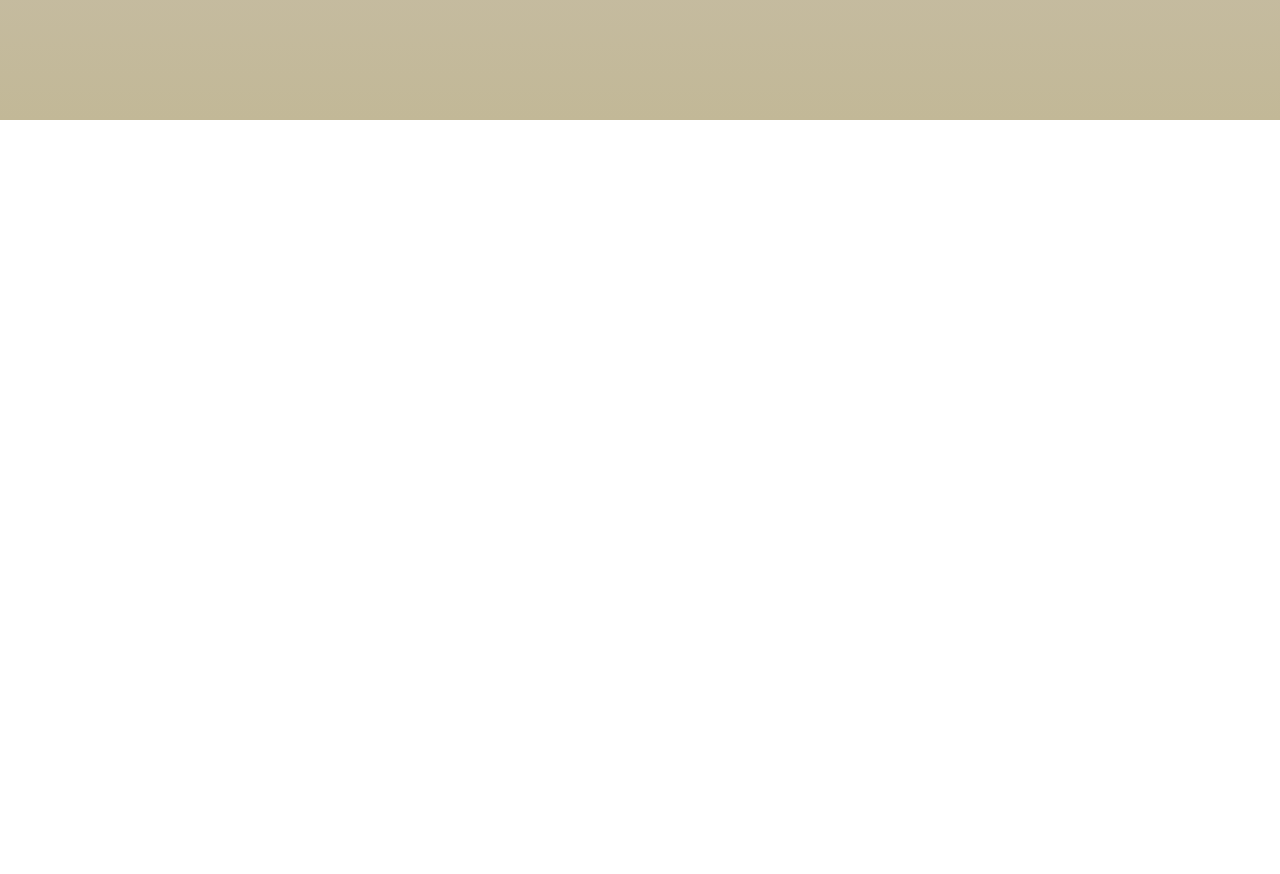
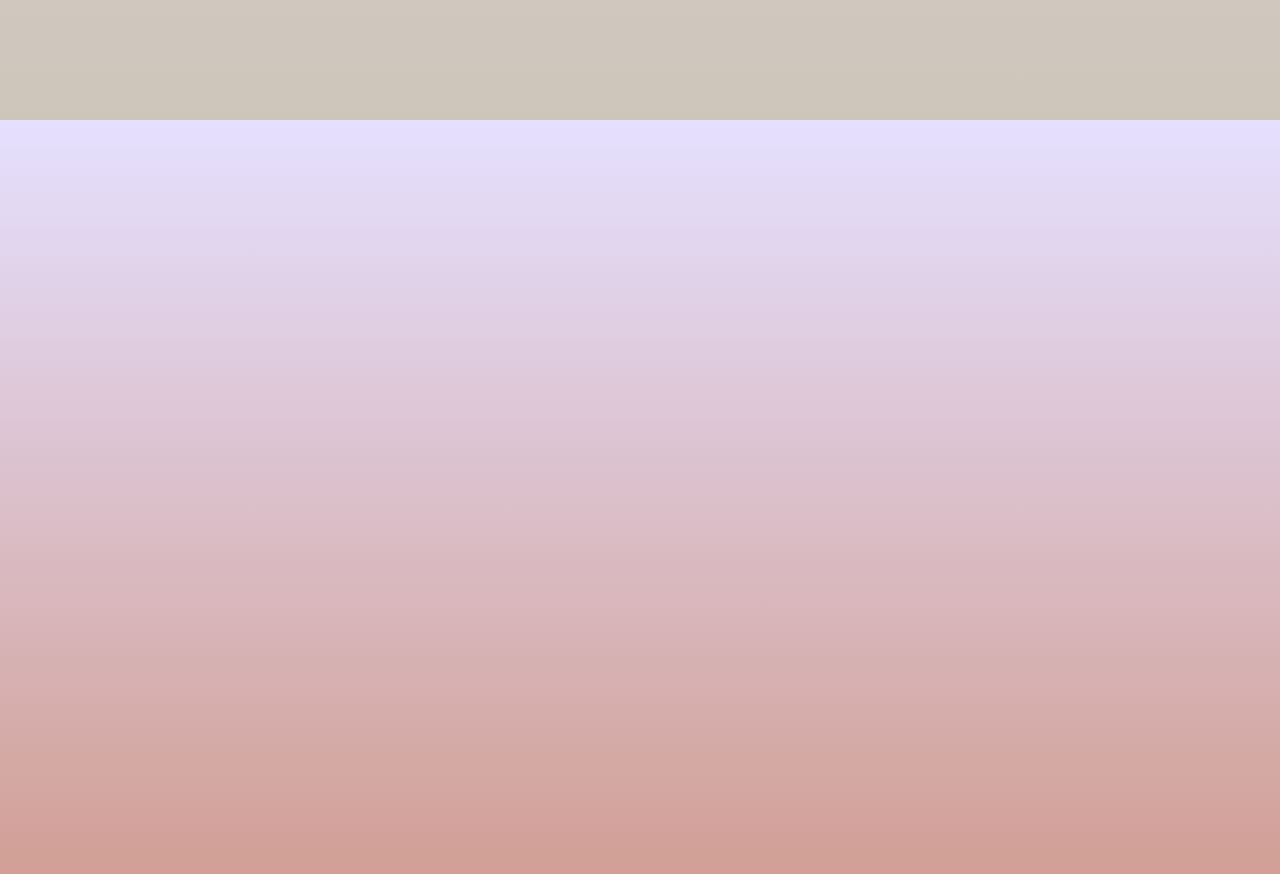
Before and after one commit to riezxcvii/react-web-portfolio, a React (Create React App) app: page / in a window 1280 px wide. Shown: the part 1480-2354 px from the top of the page. Before the commit the page ends 1600 px from the top, so only its background shows below. Built offline with nearby package versions, Linux system fonts and the light colour scheme.

Commit message:
:sparkles: feat: add page for experience and projects section

```diff
--- a/src/App.js
+++ b/src/App.js
@@ -1,4 +1,5 @@
 import Contact from "./components/Contact";
+import Experiences from "./components/Experiences";
 import Skills from "./components/Skills";
 
 function App() {
@@ -9,6 +10,9 @@ function App() {
 
       {/* skills section */}
       <Skills />
+
+      {/* experience and projects section */}
+      <Experiences />
     </div>
   );
 }
--- /dev/null
+++ b/src/components/Experiences.jsx
@@ -0,0 +1,11 @@
+import React from "react";
+
+const Experiences = () => {
+  return (
+    <div className="min-h-screen bg-gradient-to-b from-dirtyWhite to-lightPeach">
+
+    </div>
+  );
+};
+
+export default Experiences;
```
